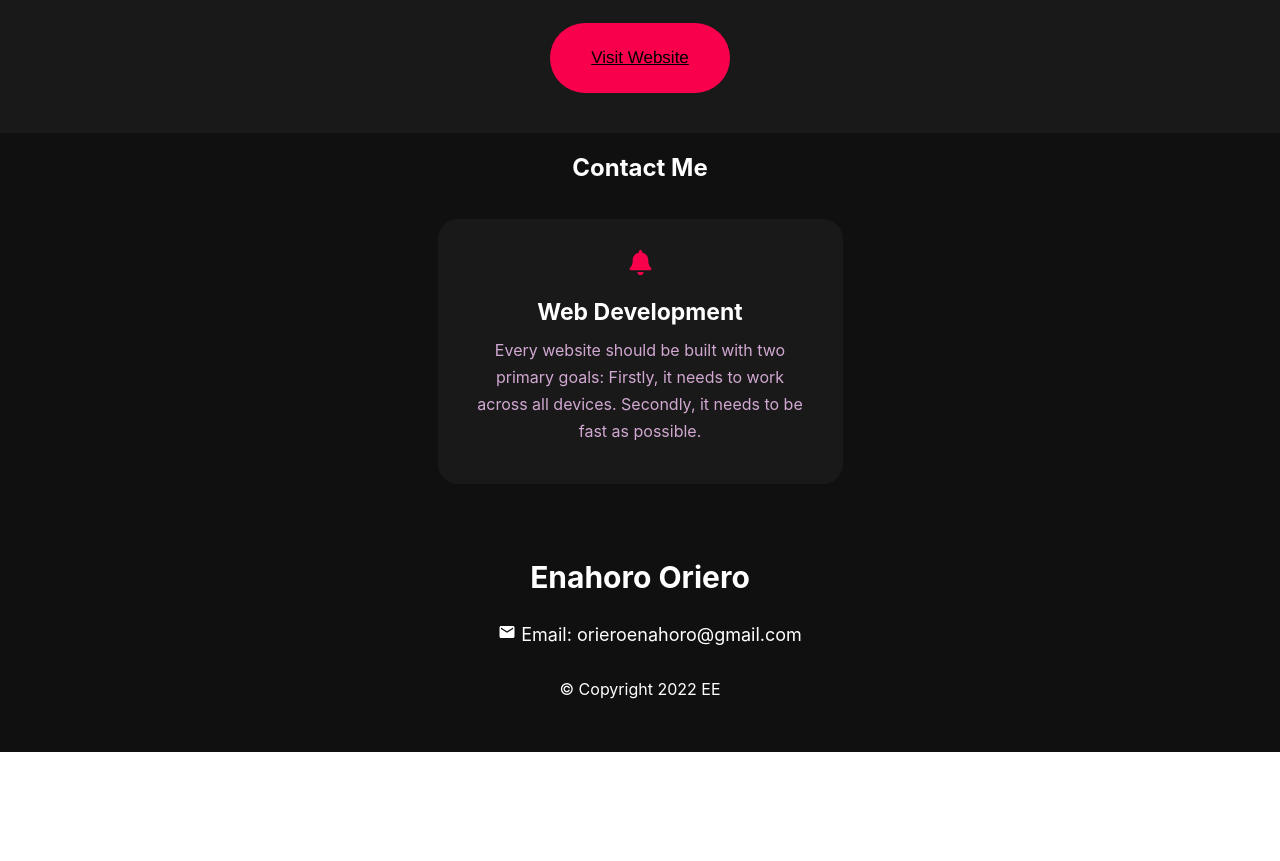
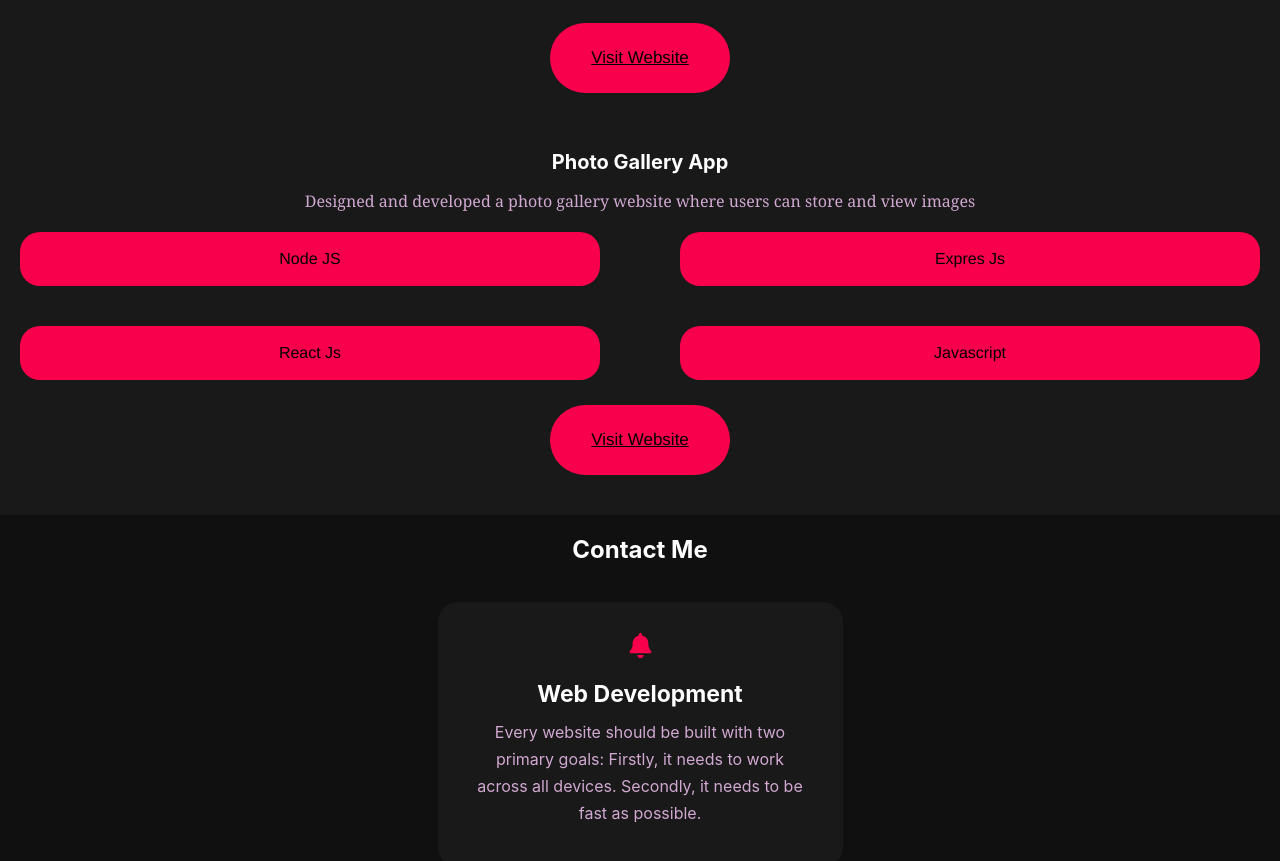
Before and after one commit to enahororenas/portfolio, a React (Create React App) app: page / in a window 1280 px wide. Shown: the part 5401-6262 px from the top of the page. Before the commit the page ends 6153 px from the top, so only its background shows below. Built offline with nearby package versions, Linux system fonts and the light colour scheme; the HTML template or start-up script is replaced by a standard one.

Commit message:
added pw app

```diff
--- a/src/pages/Project.js
+++ b/src/pages/Project.js
@@ -12,14 +12,18 @@ const Project = () => {
         {techname: "Node JS"},{techname: "Expres Js"},{techname: "React Js"},{techname: "Javascript"}
       ],
     },
-
     {
       name: "Personal Portfolio",
       des: "Designed and developed a personal portfolio website to highlight my skills, accomplishments and completed projects",
       projectlink: "https://enahoro.onrender.com",
       techused: [{techname: "Node JS"},{techname: "Expres Js"},{techname: "React Js"},{techname: "Javascript"}],
     },
-
+    {
+      name: "Photo Gallery App",
+      des: "Designed and developed a photo gallery website where users can store and view images",
+      projectlink: "https://pwgallery.onrender.com",
+      techused: [{techname: "Node JS"},{techname: "Expres Js"},{techname: "React Js"},{techname: "Javascript"}],
+    },
   ];
 
   return (
```
